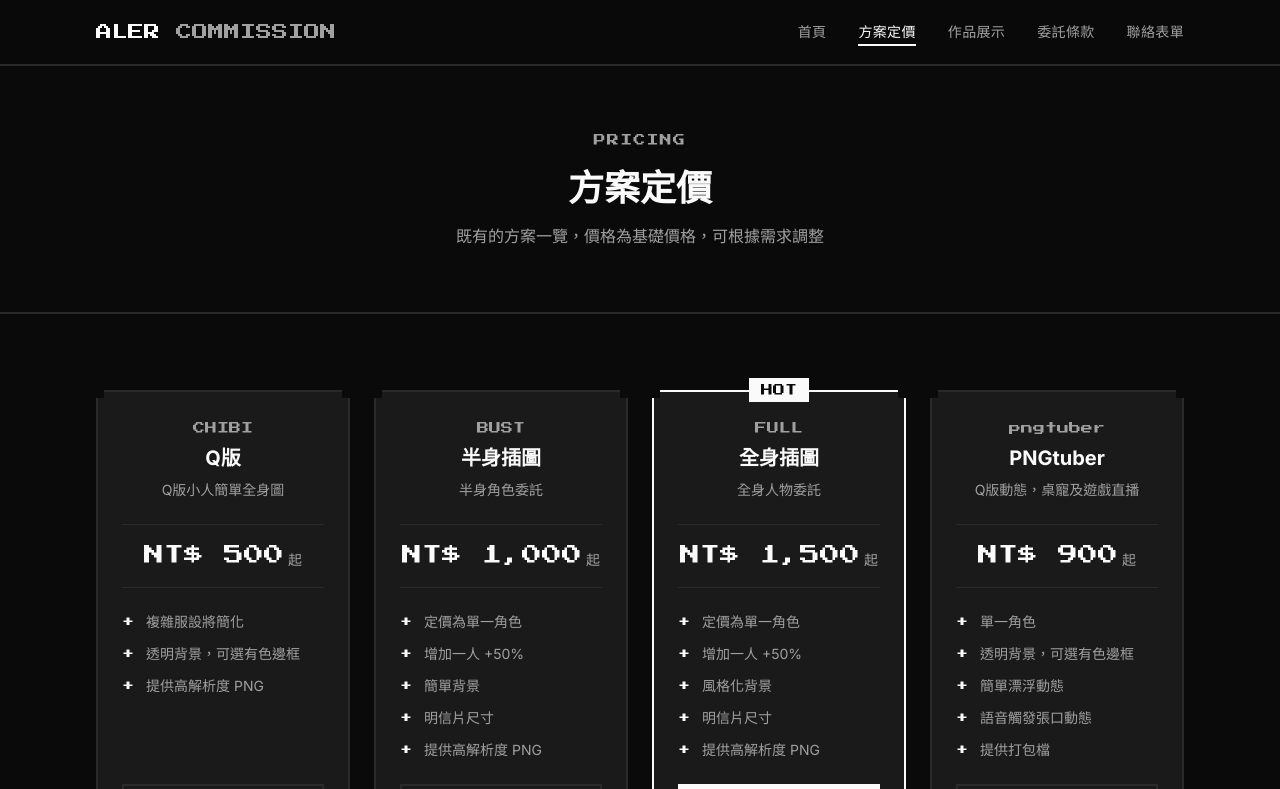
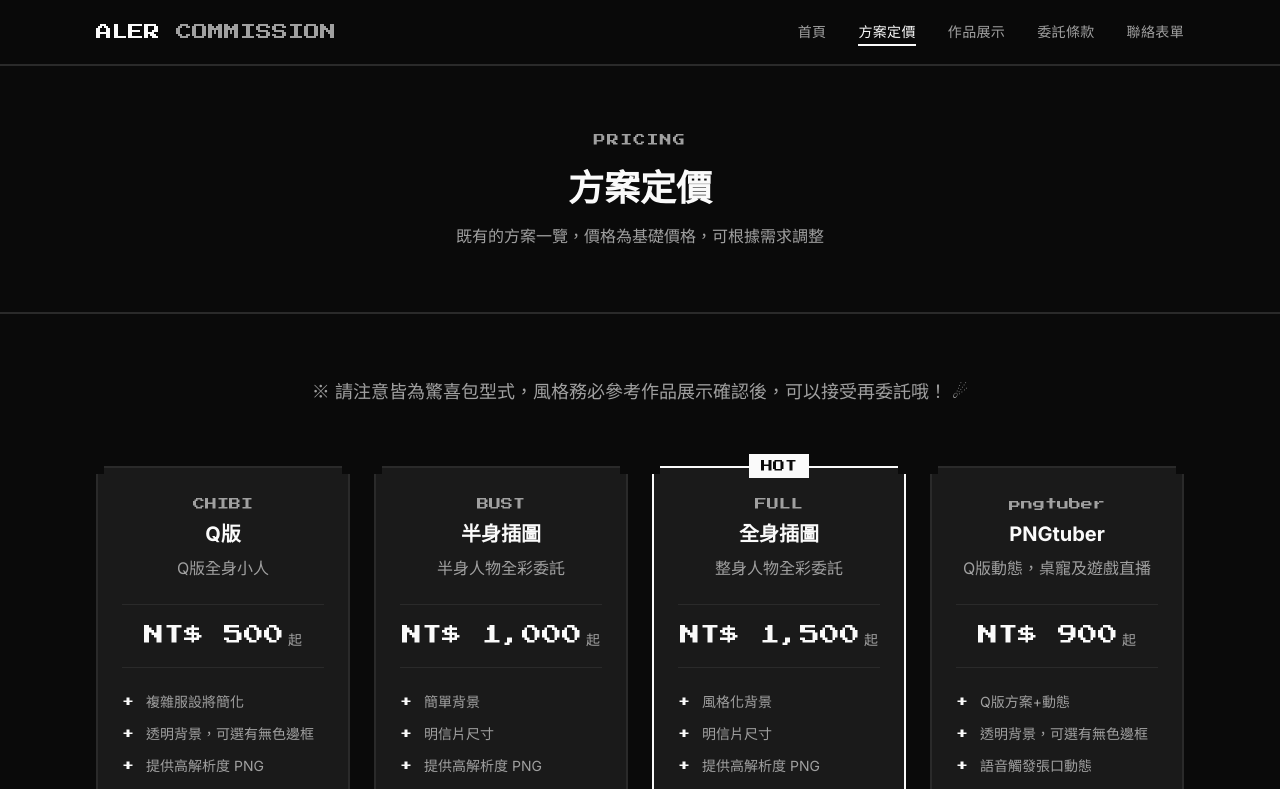
Before and after one commit to lerbusi/v0_cmWeb, a Vue app: page /pricing in a window 1280 px wide. Shown: the top 789 px of the page. Built offline with nearby package versions, Linux system fonts and the light colour scheme.

Commit message:
update price

```diff
--- a/src/views/Gallery.vue
+++ b/src/views/Gallery.vue
@@ -254,7 +254,7 @@ const getCategoryName = (categoryId) => {
                 </p>
               </div>
               <RouterLink to="/contact" class="pixel-btn text-center">
-                委託相似風格
+                前往委託表單
               </RouterLink>
             </div>
           </div>
--- a/src/views/Pricing.vue
+++ b/src/views/Pricing.vue
@@ -6,36 +6,28 @@ const pricingPlans = [
     name: "Q版",
     nameEn: "CHIBI",
     price: "NT$ 500",
-    description: "Q版小人簡單全身圖",
-    features: ["複雜服設將簡化", "透明背景，可選有色邊框", "提供高解析度 PNG"],
+    description: "Q版全身小人",
+    features: [
+      "複雜服設將簡化",
+      "透明背景，可選有無色邊框",
+      "提供高解析度 PNG",
+    ],
     popular: false,
   },
   {
     name: "半身插圖",
     nameEn: "BUST",
     price: "NT$ 1,000",
-    description: "半身角色委託",
-    features: [
-      "定價為單一角色",
-      "增加一人 +50%",
-      "簡單背景",
-      "明信片尺寸",
-      "提供高解析度 PNG",
-    ],
+    description: "半身人物全彩委託",
+    features: ["簡單背景", "明信片尺寸", "提供高解析度 PNG"],
     popular: false,
   },
   {
     name: "全身插圖",
     nameEn: "FULL",
     price: "NT$ 1,500",
-    description: "全身人物委託",
-    features: [
-      "定價為單一角色",
-      "增加一人 +50%",
-      "風格化背景",
-      "明信片尺寸",
-      "提供高解析度 PNG",
-    ],
+    description: "整身人物全彩委託",
+    features: ["風格化背景", "明信片尺寸", "提供高解析度 PNG"],
     popular: true,
   },
   {
@@ -44,9 +36,8 @@ const pricingPlans = [
     price: "NT$ 900",
     description: "Q版動態，桌寵及遊戲直播",
     features: [
-      "單一角色",
-      "透明背景，可選有色邊框",
-      "簡單漂浮動態",
+      "Q版方案+動態",
+      "透明背景，可選有無色邊框",
       "語音觸發張口動態",
       "提供打包檔",
     ],
@@ -55,7 +46,7 @@ const pricingPlans = [
 ];
 
 const addOns = [
-  { name: "額外角色", price: "+50%" },
+  { name: "增加人物", price: "+50%" },
   { name: "複雜要求", price: "+30%" },
   { name: "加急服務", price: "+50%" },
   { name: "商業使用", price: "+100%" },
@@ -83,6 +74,11 @@ const addOns = [
     <!-- Pricing Cards -->
     <section class="py-16">
       <div class="max-w-6xl mx-auto px-4 sm:px-6 lg:px-8">
+        <p class="text-muted-foreground text-lg text-center mb-12">
+          ※ 請注意皆為驚喜包型式，風格務必參考作品展示確認後，可以接受再委託哦！
+          ☄
+        </p>
+
         <div class="grid grid-cols-1 sm:grid-cols-2 lg:grid-cols-4 gap-6">
           <!-- Wrapper for badge positioning -->
           <div
@@ -113,7 +109,7 @@ const addOns = [
                   <h3 class="text-xl font-bold text-foreground mt-1">
                     {{ plan.name }}
                   </h3>
-                  <p class="text-muted-foreground text-sm mt-2">
+                  <p class="text-muted-foreground text-md mt-2">
                     {{ plan.description }}
                   </p>
                 </div>
@@ -154,6 +150,10 @@ const addOns = [
             </div>
           </div>
         </div>
+
+        <p class="text-muted-foreground text-lg text-center mt-12">
+          ※ 定價皆為單一人物
+        </p>
       </div>
     </section>
 
@@ -165,7 +165,7 @@ const addOns = [
             class="font-pixel text-xs text-muted-foreground tracking-widest uppercase"
             >ADD-ONS</span
           >
-          <h2 class="text-2xl font-bold text-foreground mt-4">附加服務</h2>
+          <h2 class="text-2xl font-bold text-foreground my-4">附加服務</h2>
           <p class="text-muted-foreground text-sm leading-relaxed">
             此項僅供參考，詳細價格會在正式連絡過程做上下估算。
           </p>
```
